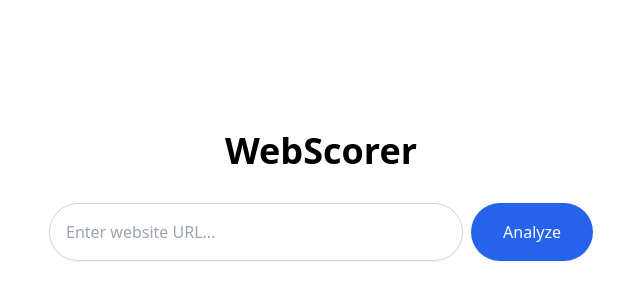
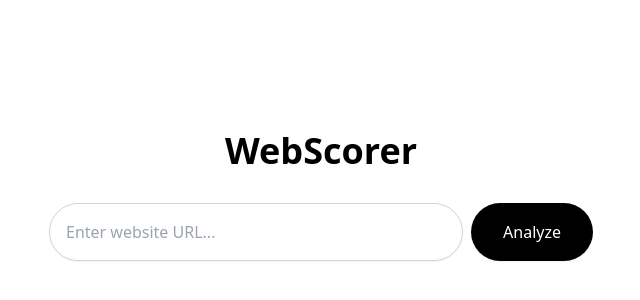
Before and after one commit to saifjishan/webscorer, a Next.js app: page / in a window 1280 px wide. Shown: the part 204-504 px from the top of the page, without its empty margins (319-959 px from the left). Built offline with nearby package versions, Linux system fonts and the light colour scheme.

Commit message:
feat: Add loading state and improve URL handling

```diff
--- a/src/app/page.jsx
+++ b/src/app/page.jsx
@@ -6,6 +6,7 @@ export default function MainComponent() {
   const [query, setQuery] = useState("");
   const [streamingMessage, setStreamingMessage] = useState("");
   const [data, setData] = useState([]);
+  const [loading, setLoading] = useState(false);
 
   const handleFinish = useCallback((message) => {
     try {
@@ -17,6 +18,7 @@ export default function MainComponent() {
       // not json data
     }
     setStreamingMessage("");
+    setLoading(false);
   }, []);
 
   const handleStreamResponse = useHandleStreamResponse({
@@ -26,7 +28,18 @@ export default function MainComponent() {
 
   const handleSearch = async (e) => {
     e.preventDefault();
+    if (!query.trim()) return;
+
     setData([]); // Clear previous results
+    setLoading(true);
+
+    try {
+      // Ensure URL has protocol
+      let urlToAnalyze = query;
+      if (!urlToAnalyze.startsWith('http://') && !urlToAnalyze.startsWith('https://')) {
+        urlToAnalyze = 'https://' + urlToAnalyze;
+      }
+
       const response = await fetch("/integrations/groq/", {
         method: "POST",
         headers: { "Content-Type": "application/json" },
@@ -35,11 +48,11 @@ export default function MainComponent() {
             {
               role: "system",
               content:
-              "You are an expert at analyzing websites. Always provide balanced scores between 60-90 for each metric unless explicitly told otherwise. Ensure the scores are realistic and consistent.",
+                "You are an expert at analyzing websites. Analyze the provided URL for Performance, SEO, Accessibility, Best Practices, and Security. Consider factors like load time, mobile responsiveness, meta tags, HTTPS, and more. Provide realistic scores.",
             },
             {
               role: "user",
-            content: `Analyze "${query}" and generate website metrics in this exact JSON format: [
+              content: `Analyze "${urlToAnalyze}" and generate website metrics in this exact JSON format: [
                 {"name": "Performance", "value": number between 0-100},
                 {"name": "SEO", "value": number between 0-100},
                 {"name": "Accessibility", "value": number between 0-100},
@@ -51,7 +64,17 @@ export default function MainComponent() {
           stream: true,
         }),
       });
+
+      if (!response.ok) {
+        throw new Error('Failed to analyze website');
+      }
+
       handleStreamResponse(response);
+    } catch (error) {
+      console.error('Error:', error);
+      setStreamingMessage('Failed to analyze website. Please try again.');
+      setLoading(false);
+    }
   };
 
   return (
@@ -68,9 +91,10 @@ export default function MainComponent() {
           />
           <button
             type="submit"
-            className="px-8 py-4 bg-blue-600 text-white rounded-full hover:bg-blue-700 transition-colors duration-200 shadow-sm"
+            disabled={loading}
+            className="px-8 py-4 bg-black text-white rounded-full hover:bg-[#E80533] transition-colors duration-300 shadow-sm disabled:opacity-50 disabled:cursor-not-allowed"
           >
-            Analyze
+            {loading ? 'Analyzing...' : 'Analyze'}
           </button>
         </div>
       </form>
```
Lines whose indentation alone changed are shown as unchanged.
